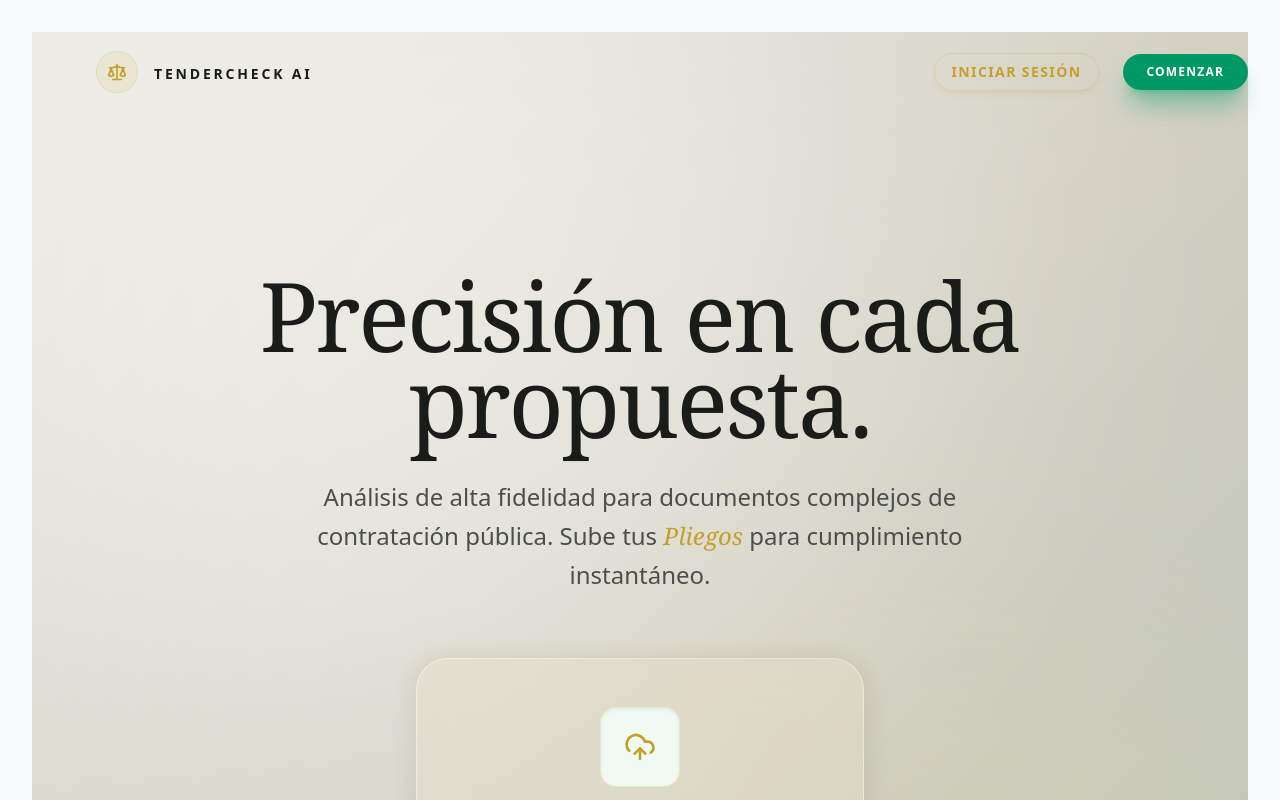
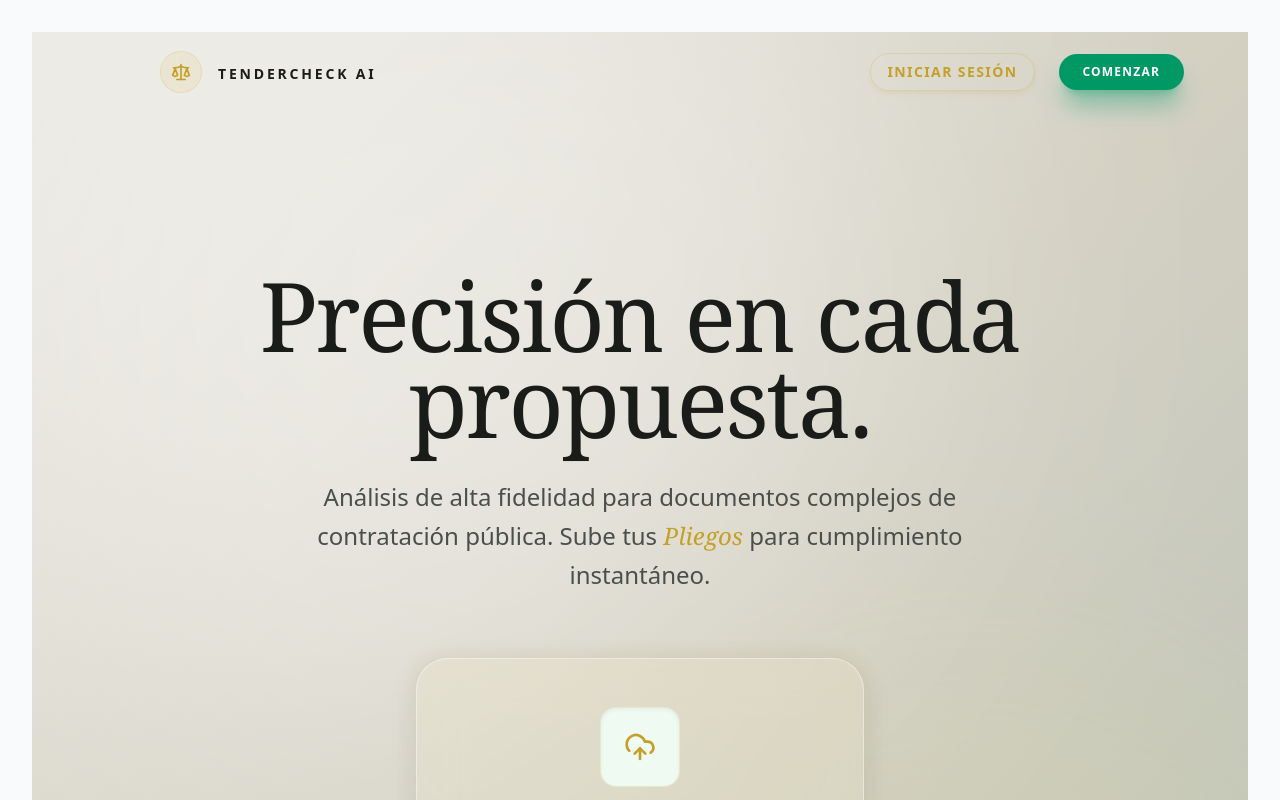
Before and after one commit to elecodes/TenderCheck-AI, a React (Vite) app in the folder frontend/: page / in a window 1280 px wide. Shown: the top 800 px of the page. Built offline with nearby package versions, Linux system fonts and the light colour scheme; no server answers.

Commit message:
style(ui): maximize navbar horizontal padding for better breathing room

```diff
--- a/frontend/src/components/layout/Navbar.tsx
+++ b/frontend/src/components/layout/Navbar.tsx
@@ -5,7 +5,7 @@ import { Scale } from 'lucide-react';
 export const Navbar: React.FC = () => {
   return (
     <nav className="fixed top-0 w-full z-50">
-      <div className="max-w-7xl mx-auto px-6 sm:px-10 lg:px-16">
+      <div className="max-w-7xl mx-auto px-8 sm:px-16 lg:px-32">
         <div className="flex items-center justify-between h-32 pt-4">
           <div className="flex-shrink-0 flex items-center gap-4">
              <div className="bg-[#D4AF37]/10 p-2.5 rounded-full backdrop-blur-sm border border-[#D4AF37]/20">
```
